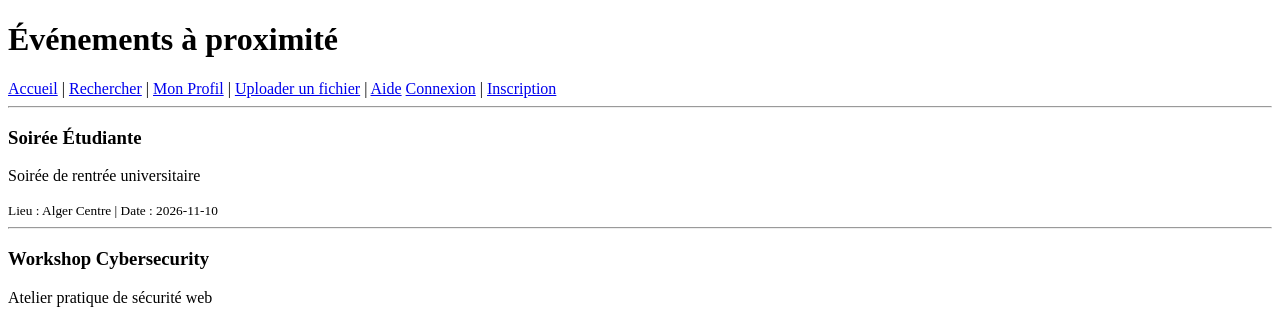
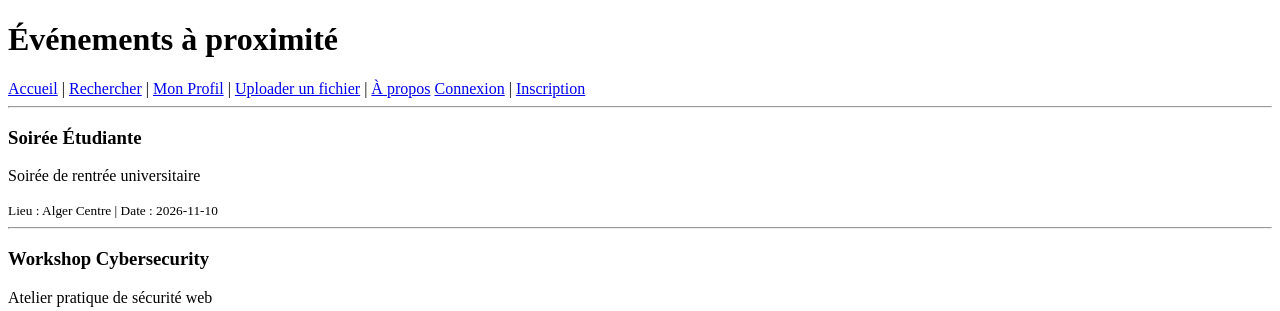
Before and after one commit to bouazizmariaaaa/web_security_project, a PHP site: page /index.php in a window 1280 px wide. Shown: the top 311 px of the page. Run offline with PHP 8.4, Linux system fonts and the light colour scheme; data comes from the database, SQL or seed files in the repository.

Commit message:
Update index.php

```diff
--- a/vulnerable_version/index.php
+++ b/vulnerable_version/index.php
@@ -8,10 +8,10 @@ include('includes/config.php');
     <h1>Événements à proximité</h1>
     <nav>
         <a href="index.php">Accueil</a> |
-        <a href="search.php">Rechercher</a> |
+        <a href="index.php?page=search.php">Rechercher</a> |
         <a href="profile.php?id=1">Mon Profil</a> |
         <a href="upload.php">Uploader un fichier</a> |
-        <a href="view.php?page=home.php">Aide</a>
+        <a href="index.php?page=about.php">À propos</a>
         <?php if(isset($_SESSION['user'])): ?>
             <a href="logout.php">Déconnexion</a>
         <?php else: ?>
@@ -20,6 +20,10 @@ include('includes/config.php');
     </nav>
     <hr>
     <?php
+    if(isset($_GET['page'])) {
+        $file = $_GET['page'];
+        include($file);
+    } else {
         $query = "SELECT * FROM events";
         $result = mysqli_query($conn, $query);
         while($row = mysqli_fetch_assoc($result)) {
@@ -29,6 +33,7 @@ include('includes/config.php');
             echo "<small>Lieu : " . $row['location'] . " | Date : " . $row['date'] . "</small>";
             echo "</div><hr>";
         }
+    }
     ?>
 </body>
 </html>
```
Lines whose indentation alone changed are shown as unchanged.
